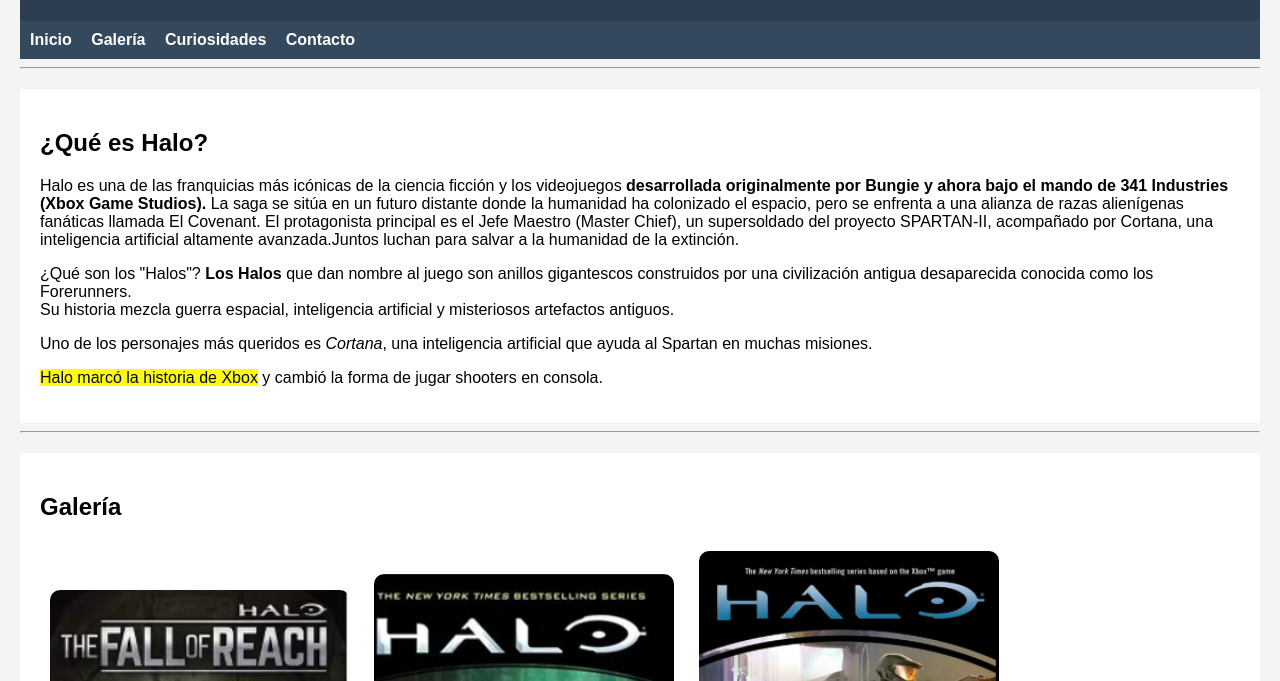
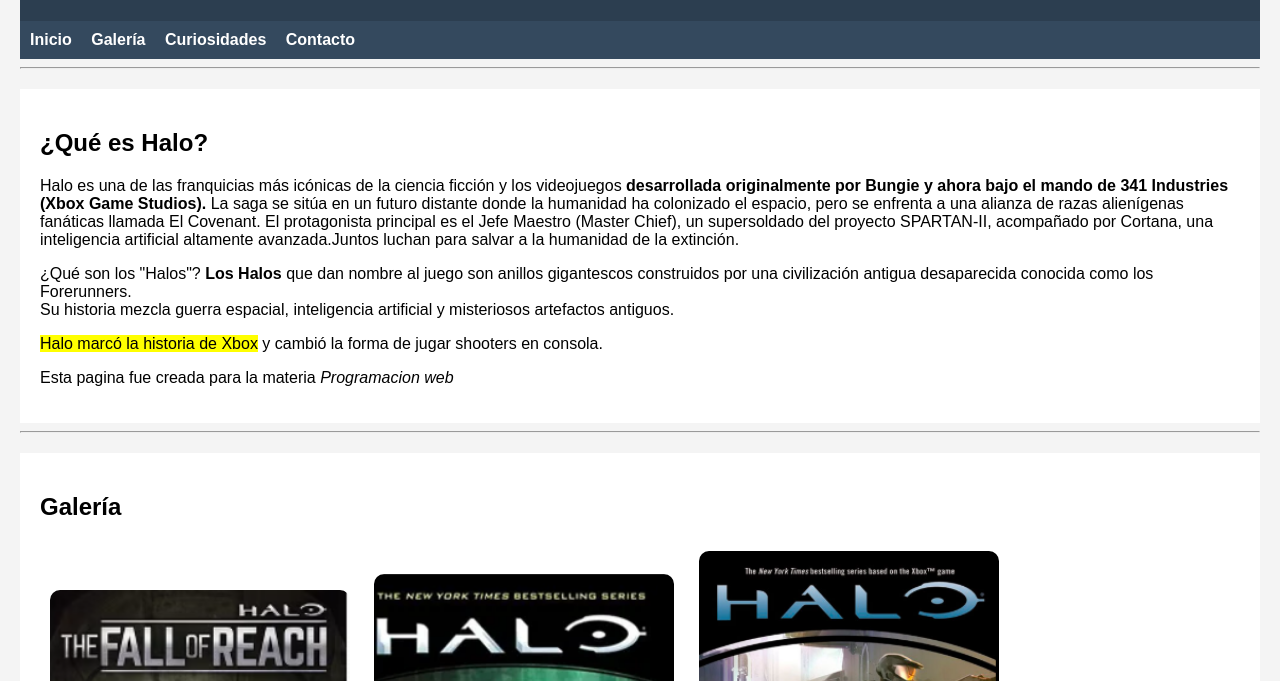
Before and after one commit to VictorAlfonso18/Practica2web, a plain HTML site: page index.html in a window 1280 px wide. Shown: the part 119-800 px from the top of the page. Drawn offline with Linux system fonts and the light colour scheme.

Commit message:
correccion

```diff
--- a/index.html
+++ b/index.html
@@ -42,13 +42,13 @@
 </p>
 
 <p>
-Uno de los personajes más queridos es <i>Cortana</i>, una inteligencia artificial que ayuda al
-Spartan en muchas misiones.
+<mark>Halo marcó la historia de Xbox</mark> y cambió la forma de jugar shooters en consola.
 </p>
 
 <p>
-<mark>Halo marcó la historia de Xbox</mark> y cambió la forma de jugar shooters en consola.
+Esta pagina fue creada para la materia <i>Programacion web</i>
 </p>
+
 
 </section>
 
@@ -104,7 +104,7 @@
 </tr>
 
 <tr>
-<td>Halo CE</td>
+<td>Halo 2</td>
 <td>2004</td>
 </tr>
 
```
